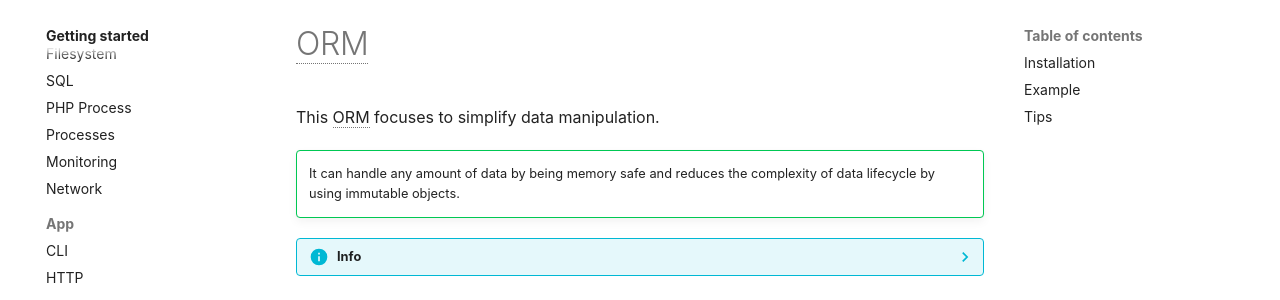
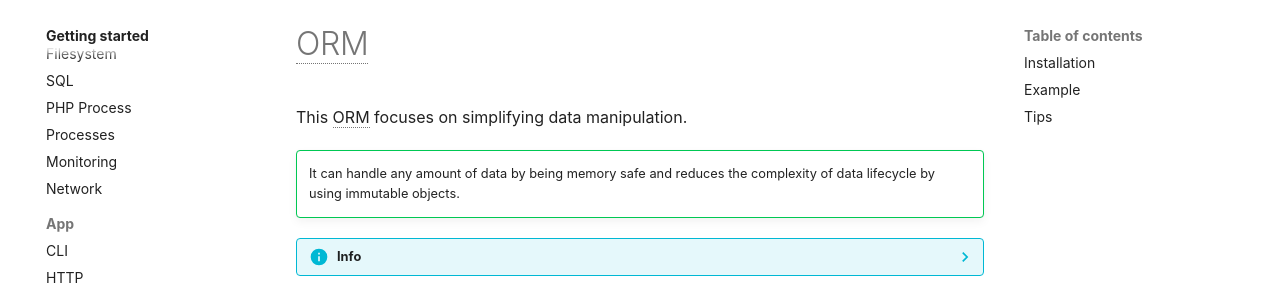
Before and after one commit to Innmind/documentation, an MkDocs documentation site: the page built from docs/getting-started/orm/index.md, in a window 1280 px wide and 900 px high. Shown: the part 123-423 px from the top of the window. Built offline with MkDocs 1.6.1 and Material for MkDocs 9.7.7, drawn with Linux system fonts in a browser that asks for light colours; plug-ins that fetch from the network failed and are left out.

Commit message:
fix phrasing

```diff
--- a/docs/getting-started/orm/index.md
+++ b/docs/getting-started/orm/index.md
@@ -1,6 +1,6 @@
 # ORM
 
-This ORM focuses to simplify data manipulation.
+This ORM focuses on simplifying data manipulation.
 
 !!! success ""
     It can handle any amount of data by being memory safe and reduces the complexity of data lifecycle by using immutable objects.
```
